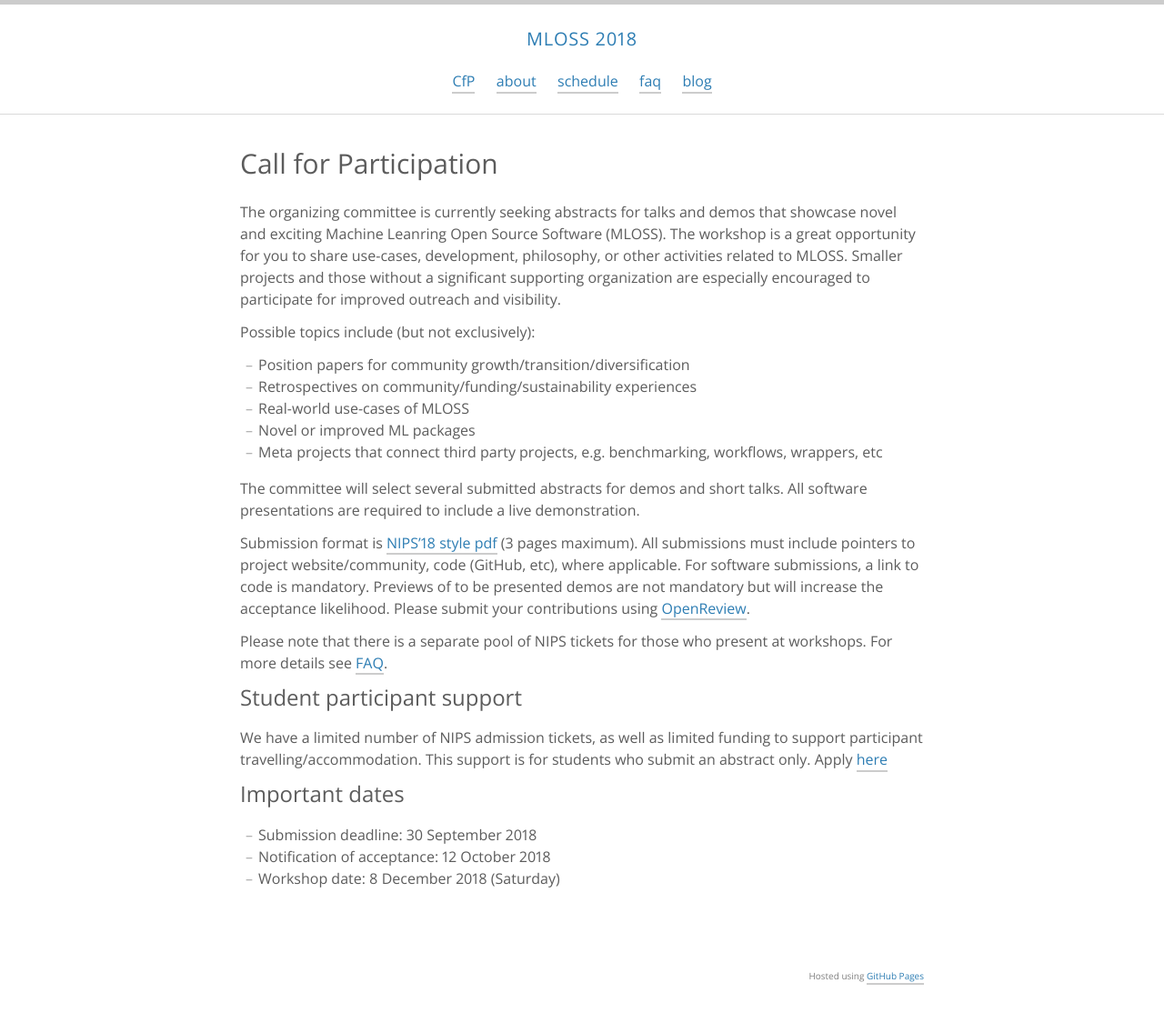
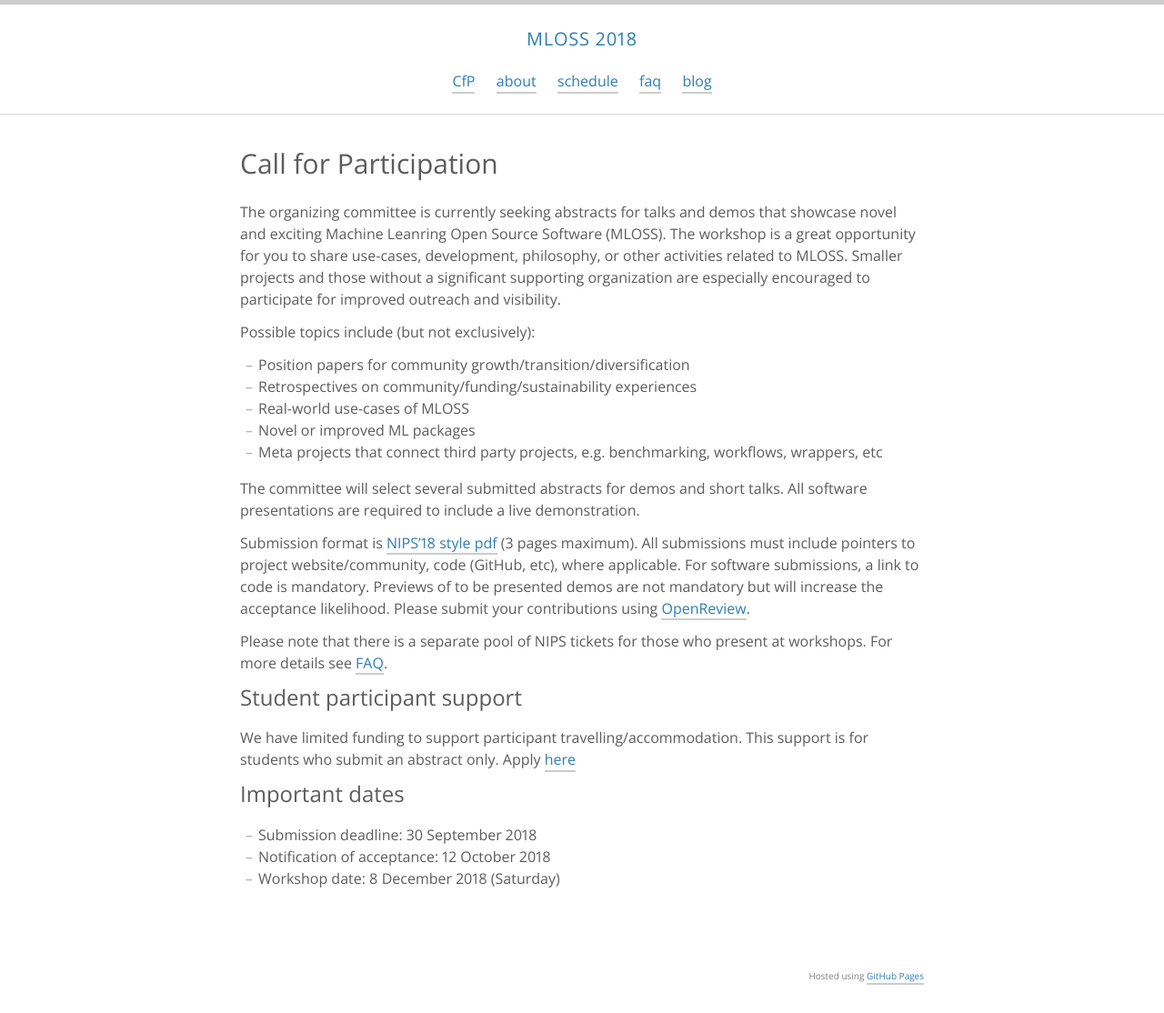
Before and after one commit to nips-2018-oss/nips-2018-oss.github.io, a Jekyll site: the page built from cfp.md, in a window 1280 px wide. Shown: the whole page at 91% size. Built offline with Jekyll 4.4.1, drawn with Linux system fonts in a browser that asks for light colours.

Commit message:
remove statement about tickets as it is in the faq

```diff
--- a/cfp.md
+++ b/cfp.md
@@ -21,7 +21,7 @@ Please note that there is a separate pool of NIPS tickets for those who present
 
 ### Student participant support
 
-We have a limited number of NIPS admission tickets, as well as limited funding to support participant travelling/accommodation. This support is for students who submit an abstract only. Apply [here](https://goo.gl/forms/8U9N4NXugUH69jKj2)
+We have limited funding to support participant travelling/accommodation. This support is for students who submit an abstract only. Apply [here](https://goo.gl/forms/8U9N4NXugUH69jKj2)
 
 ### Important dates
 
```
